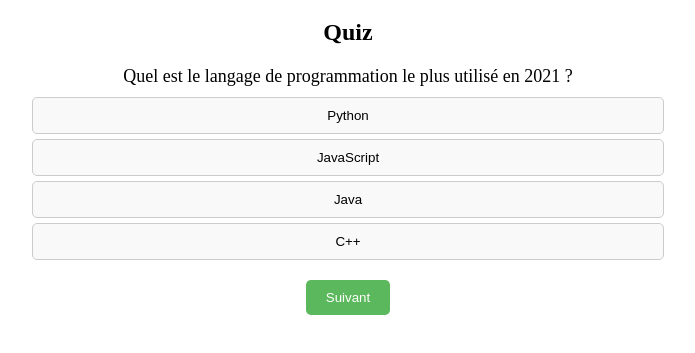
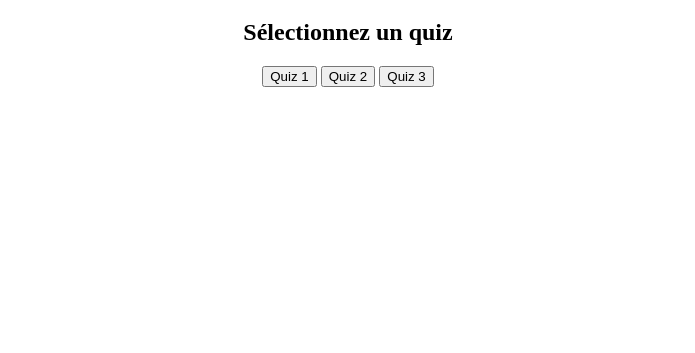
Before and after one commit to Azer-khadhraoui/LearnSpace, a plain HTML site: page quiz.html in a window 1280 px wide. Shown: the part 89-442 px from the top of the page, without its empty margins (292-987 px from the left). Drawn offline with Linux system fonts and the light colour scheme.

Commit message:
Add quiz selection feature and refactor quiz data structure

```diff
--- a/quiz.html
+++ b/quiz.html
@@ -9,11 +9,17 @@
 <body>
     <div class="container">
         <h1 id="title">Plateforme Éducative</h1>
-        <div id="quiz-container">
+        <div id="quiz-selection">
+            <h2>Sélectionnez un quiz</h2>
+            <button onclick="startQuiz(0)">Quiz 1</button>
+            <button onclick="startQuiz(1)">Quiz 2</button>
+            <button onclick="startQuiz(2)">Quiz 3</button>
+        </div>
+        <div id="quiz-container" style="display: none;">
             <h2 id="quiz-title">Quiz</h2>
             <div id="quiz-question"></div>
             <div id="quiz-options"></div>
-            <button id="next-question">Suivant</button>
+            <button id="next-question" style="display: none;">Suivant</button>
         </div>
     </div>
     <script src="quiz.js"></script>
--- a/quiz.js
+++ b/quiz.js
@@ -1,4 +1,5 @@
-const quizData = [
+const quizzes = [
+    [
         {
             question: "Quel est le langage de programmation le plus utilisé en 2021 ?",
             options: ["Python", "JavaScript", "Java", "C++"],
@@ -13,7 +14,9 @@ const quizData = [
             question: "Quel est le but principal du protocole HTTP ?",
             options: ["Transférer des fichiers", "Transférer des pages web", "Transférer des emails", "Transférer des vidéos"],
             correct: "Transférer des pages web"
-    },
+        }
+    ],
+    [
         {
             question: "Quel est le système d'exploitation open-source le plus populaire ?",
             options: ["Windows", "macOS", "Linux", "Android"],
@@ -28,7 +31,9 @@ const quizData = [
             question: "Quel est le but principal du langage SQL ?",
             options: ["Créer des sites web", "Gérer des bases de données", "Développer des applications mobiles", "Analyser des données"],
             correct: "Gérer des bases de données"
-    },
+        }
+    ],
+    [
         {
             question: "Quel est le langage de balisage utilisé pour structurer les pages web ?",
             options: ["HTML", "CSS", "JavaScript", "XML"],
@@ -43,14 +48,11 @@ const quizData = [
             question: "Quel est le but principal du langage JavaScript ?",
             options: ["Créer des sites web statiques", "Créer des sites web dynamiques", "Gérer des bases de données", "Analyser des données"],
             correct: "Créer des sites web dynamiques"
-    },
-    {
-        question: "Quel est le créateur du langage de programmation Java ?",
-        options: ["James Gosling", "Guido van Rossum", "Bjarne Stroustrup", "Dennis Ritchie"],
-        correct: "James Gosling"
         }
+    ]
 ];
 
+let currentQuizIndex = 0;
 let currentQuestionIndex = 0;
 let score = 0;
 
@@ -58,9 +60,20 @@ const quizTitle = document.getElementById('quiz-title');
 const quizQuestion = document.getElementById('quiz-question');
 const quizOptions = document.getElementById('quiz-options');
 const nextQuestionButton = document.getElementById('next-question');
+const quizSelection = document.getElementById('quiz-selection');
+const quizContainer = document.getElementById('quiz-container');
+
+function startQuiz(quizIndex) {
+    currentQuizIndex = quizIndex;
+    currentQuestionIndex = 0;
+    score = 0;
+    quizSelection.style.display = 'none';
+    quizContainer.style.display = 'block';
+    loadQuestion();
+}
 
 function loadQuestion() {
-    const currentQuestion = quizData[currentQuestionIndex];
+    const currentQuestion = quizzes[currentQuizIndex][currentQuestionIndex];
     quizQuestion.textContent = currentQuestion.question;
     quizOptions.innerHTML = '';
     currentQuestion.options.forEach(option => {
@@ -69,10 +82,11 @@ function loadQuestion() {
         button.addEventListener('click', () => selectOption(button, option));
         quizOptions.appendChild(button);
     });
+    nextQuestionButton.style.display = 'none';
 }
 
 function selectOption(button, selectedOption) {
-    const currentQuestion = quizData[currentQuestionIndex];
+    const currentQuestion = quizzes[currentQuizIndex][currentQuestionIndex];
     if (selectedOption === currentQuestion.correct) {
         button.classList.add('correct');
         score++;
@@ -87,7 +101,7 @@ function disableOptions() {
     const buttons = quizOptions.querySelectorAll('button');
     buttons.forEach(button => {
         button.disabled = true;
-        if (button.textContent === quizData[currentQuestionIndex].correct) {
+        if (button.textContent === quizzes[currentQuizIndex][currentQuestionIndex].correct) {
             button.classList.add('correct');
         }
     });
@@ -95,19 +109,17 @@ function disableOptions() {
 
 function showResults() {
     quizTitle.textContent = "Résultats";
-    quizQuestion.textContent = `Vous avez obtenu ${score} sur ${quizData.length} bonnes réponses.`;
+    quizQuestion.textContent = `Vous avez obtenu ${score} sur ${quizzes[currentQuizIndex].length} bonnes réponses.`;
     quizOptions.innerHTML = '';
     nextQuestionButton.style.display = 'none';
 }
 
 nextQuestionButton.addEventListener('click', () => {
     currentQuestionIndex++;
-    if (currentQuestionIndex < quizData.length) {
+    if (currentQuestionIndex < quizzes[currentQuizIndex].length) {
         loadQuestion();
         nextQuestionButton.style.display = 'none';
     } else {
         showResults();
     }
 });
-
-loadQuestion();
```
Lines whose indentation alone changed are shown as unchanged.
